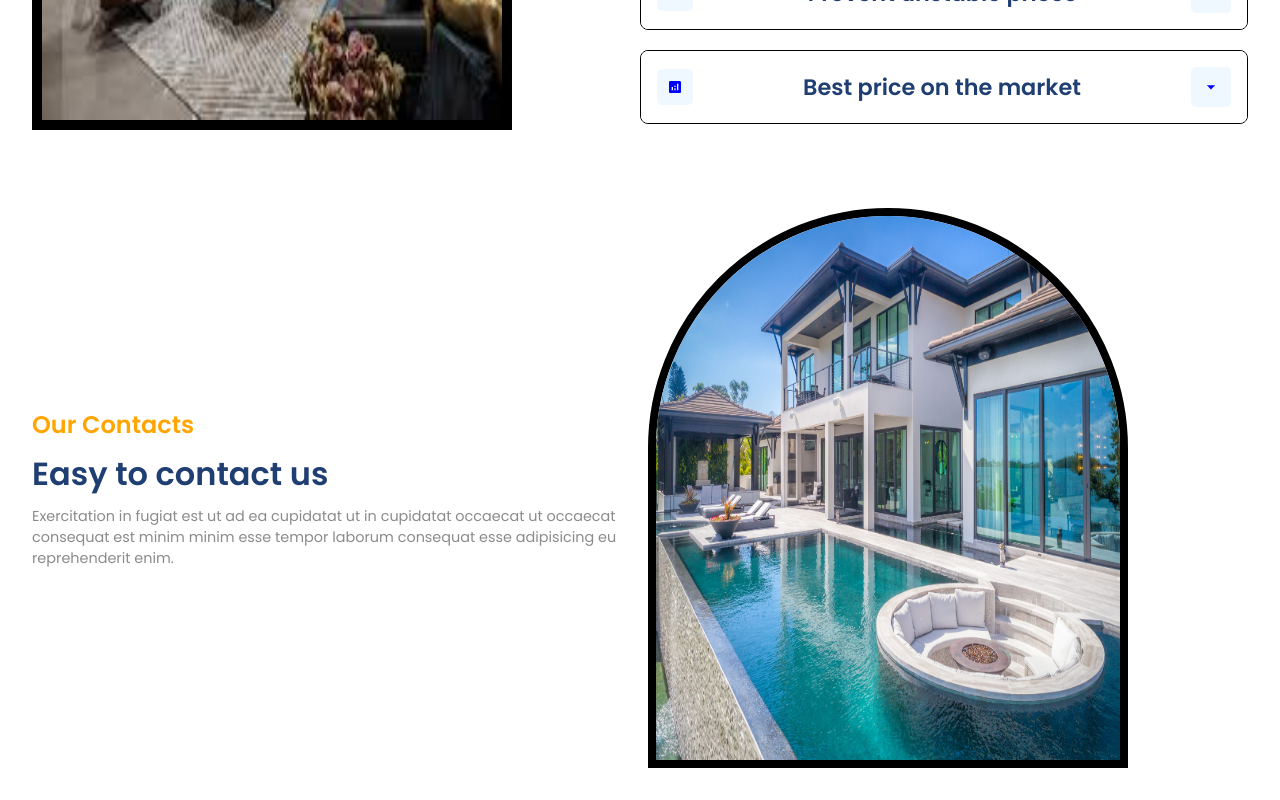
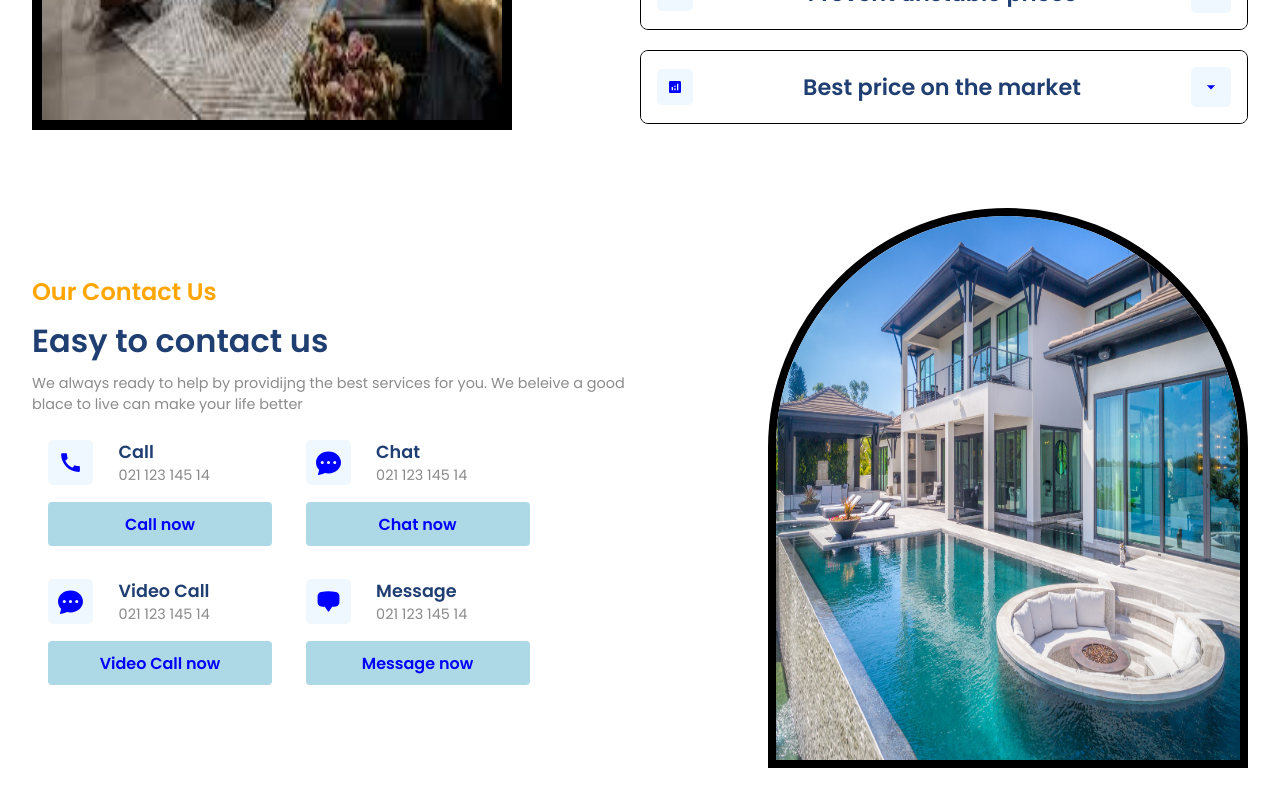
Before and after one commit to codewithvipul/real-estate-website, a React (Create React App) app: page / in a window 1280 px wide. Shown: the part 1983-2783 px from the top of the page. Built offline with nearby package versions, Linux system fonts and the light colour scheme.

Commit message:
Added contact section

```diff
--- a/src/Components/Contact/Contact.css
+++ b/src/Components/Contact/Contact.css
@@ -12,3 +12,45 @@
 .c-left{
     gap: 0.5rem;
 }
+
+.contactModes .row{
+    gap: 1.5px;
+}
+
+.mode{
+    width: 16rem;
+    padding: 1rem;
+    /* border: 1px solid black; */
+    border-radius: 5px;
+    gap: 1rem;
+    transition: all 300ms ease-in;
+}
+
+.mode .button{
+    width: 100%;
+    background: lightblue;
+    color: blue;
+    font-size: 1rem;
+    font-weight: 600;
+}
+
+.mode > :nth-child(1){
+    width: 100%;
+    gap: 1.6rem;
+}
+
+.mode .detail .primaryText{
+    font-size: 1.1rem;
+    font-weight: 600;
+}
+
+.mode:hover{
+    scale: 1.1;
+    box-shadow: var(--shadow);
+}
+
+.mode .button:hover{
+    background-color: blue;
+    color: aliceblue;
+    scale: 0.8;
+}
--- a/src/Components/Contact/Contact.js
+++ b/src/Components/Contact/Contact.js
@@ -1,27 +1,92 @@
-import React from 'react'
-import './Contact.css'
+import React from "react";
+import "./Contact.css";
+import { MdCall } from "react-icons/md";
+import { HiChatBubbleBottomCenter } from "react-icons/hi2";
+import { BsFillChatDotsFill } from "react-icons/bs";
 
 const Contact = () => {
   return (
-    <section className="c-wrapper">
-        <div className="paddings innerWidth flexCenter c-container">
+    <div id="contact-us" className="c-wrapper">
+      <div className="paddings innerWidth flexCenter c-container">
+        {/* left side */}
+        <div className="flexColStart c-left">
+          <span className="orangeText">Our Contact Us</span>
+          <span className="primaryText">Easy to contact us</span>
+          <span className="secondaryText">
+            We always ready to help by providijng the best services for you. We
+            beleive a good blace to live can make your life better{" "}
+          </span>
 
-            {/* left side */}
-            <div className="flexColStart c-left">
-                <span className='orangeText'>Our Contacts</span>
-                <span className='primaryText'>Easy to contact us</span>
-                <span className='secondaryText'>Exercitation in fugiat est ut ad ea cupidatat ut in cupidatat occaecat ut occaecat consequat est minim minim esse tempor laborum consequat esse adipisicing eu reprehenderit enim.</span>
+          <div className="flexColStart contactModes">
+            {/* first row */}
+            <div className="flexStart row">
+              <div className="flexColCenter mode">
+                <div className="flexStart">
+                  <div className="flexCenter icon">
+                    <MdCall size={25} />
+                  </div>
+                  <div className="flexColStart detail">
+                    <span className="primaryText">Call</span>
+                    <span className="secondaryText">021 123 145 14</span>
+                  </div>
+                </div>
+                <div className="flexCenter button">Call now</div>
+              </div>
+
+              <div className="flexColCenter mode">
+                <div className="flexStart">
+                  <div className="flexCenter icon">
+                    <BsFillChatDotsFill size={25} />
+                  </div>
+                  <div className="flexColStart detail">
+                    <span className="primaryText">Chat</span>
+                    <span className="secondaryText">021 123 145 14</span>
+                  </div>
+                </div>
+                <div className="flexCenter button">Chat now</div>
+              </div>
             </div>
 
-            {/* right side */}
-            <div className="c-right">
-                <div className="image-container">
-                    <img src="./main4.jpg" alt="" />
+            {/* second row */}
+            <div className="flexStart row">
+              <div className="flexColCenter mode">
+                <div className="flexStart">
+                  <div className="flexCenter icon">
+                    <BsFillChatDotsFill size={25} />
+                  </div>
+                  <div className="flexColStart detail">
+                    <span className="primaryText">Video Call</span>
+                    <span className="secondaryText">021 123 145 14</span>
+                  </div>
                 </div>
+                <div className="flexCenter button">Video Call now</div>
+              </div>
+
+              <div className="flexColCenter mode">
+                <div className="flexStart">
+                  <div className="flexCenter icon">
+                    <HiChatBubbleBottomCenter size={25} />
+                  </div>
+                  <div className="flexColStart detail">
+                    <span className="primaryText">Message</span>
+                    <span className="secondaryText">021 123 145 14</span>
+                  </div>
+                </div>
+                <div className="flexCenter button">Message now</div>
+              </div>
             </div>
+          </div>
         </div>
-    </section>
-  )
-}
 
-export default Contact
+        {/* right side */}
+        <div className="flexEnd c-right">
+          <div className="image-container">
+            <img src="./main4.jpg" alt="" />
+          </div>
+        </div>
+      </div>
+    </div>
+  );
+};
+
+export default Contact;
```
